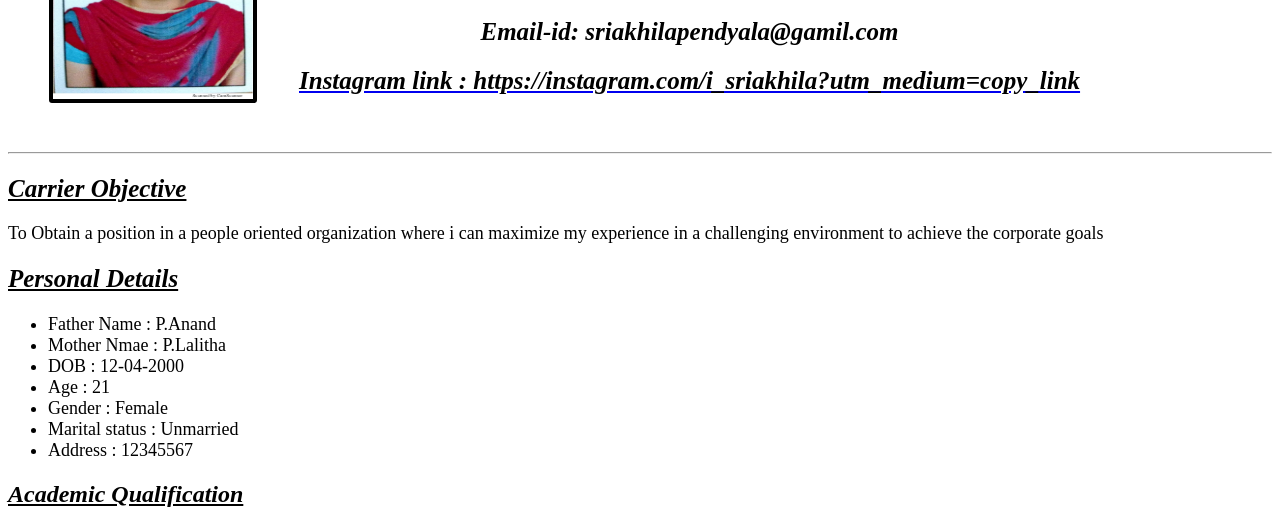
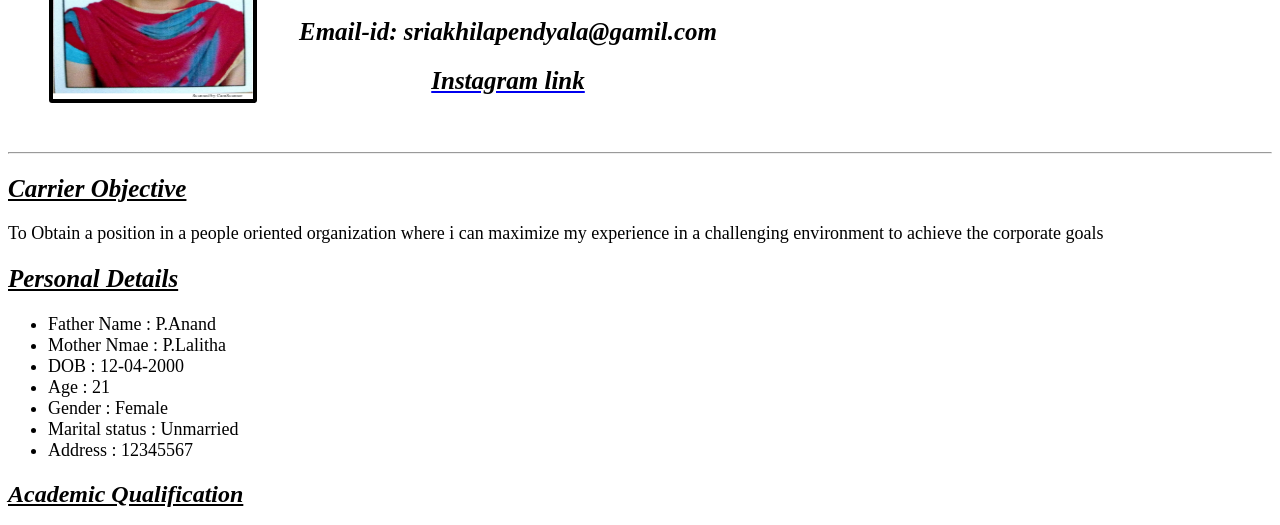
Before and after one commit to SRIAKHILAP/Modified-resume, a plain HTML site: page index.html in a window 1280 px wide. Shown: the part 213-738 px from the top of the page. Drawn offline with Linux system fonts and the light colour scheme.

Commit message:
modified resume

```diff
--- a/index.html
+++ b/index.html
@@ -31,7 +31,7 @@
                     <h2 style="text-align: center; color: black;font-style: italic;font-size: 25px";> Phone no. 9010****** </h2>
                     <h2 style="text-align: center; color: black;font-style: italic;font-size: 25px";> Email-id: sriakhilapendyala@gamil.com</h2>
 
-                    <a href="https://instagram.com/i_sriakhila?utm_medium=copy_link"> <h2 style="text-align: center; color: black;font-style: italic;font-size: 25px";> Instagram link : https://instagram.com/i_sriakhila?utm_medium=copy_link</h2> </a>
+                    <a href="https://instagram.com/i_sriakhila?utm_medium=copy_link"> <h2 style="text-align: center; color: black;font-style: italic;font-size: 25px";> Instagram link </h2> </a>
                 </td>
             </td>
         </tr>
```
